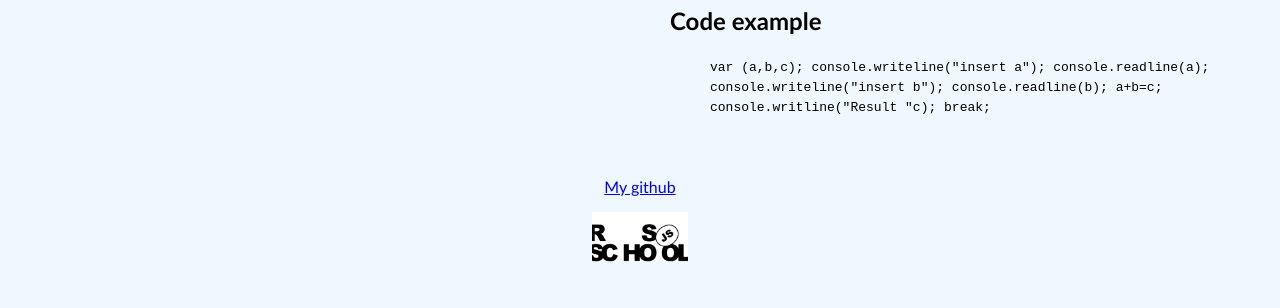
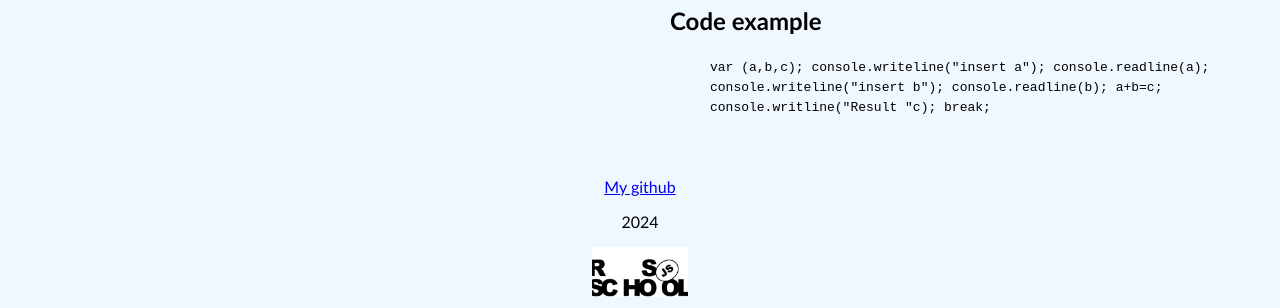
Before and after one commit to alleshko/rsschool-cv, a plain HTML site: page index.html in a window 1280 px wide. Shown: the part 747-1055 px from the top of the page. Before the commit the page ends 1020 px from the top, so only its background shows below. Drawn offline with Linux system fonts and the light colour scheme.

Commit message:
feat: add year

```diff
--- a/index.html
+++ b/index.html
@@ -90,6 +90,7 @@
         <div class="footer">
          <div class="gitlink">
           <p><a href="https://github.com/alleshko/rsschool-cv">My github</a></p>
+          <p>2024</p>
          </div>
          <div class="rsschool">
             <a href="https://rs.school">
```
